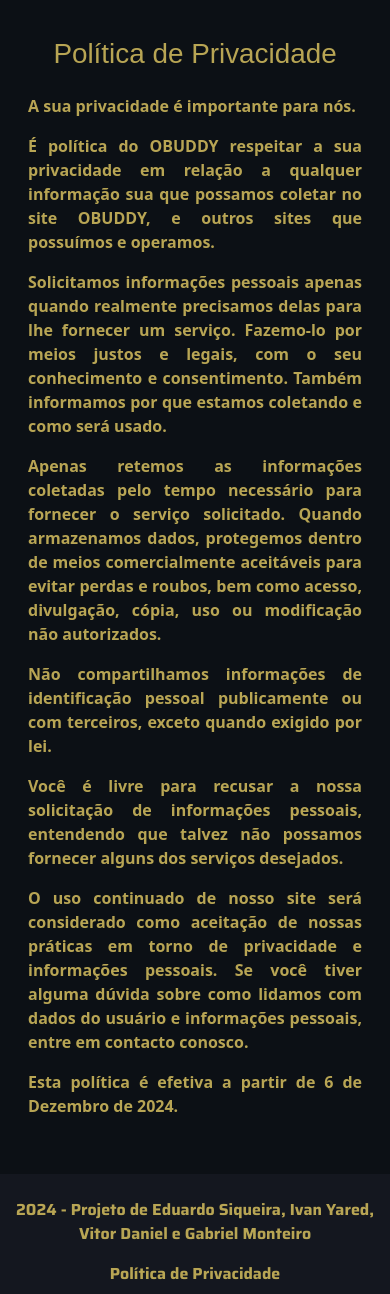
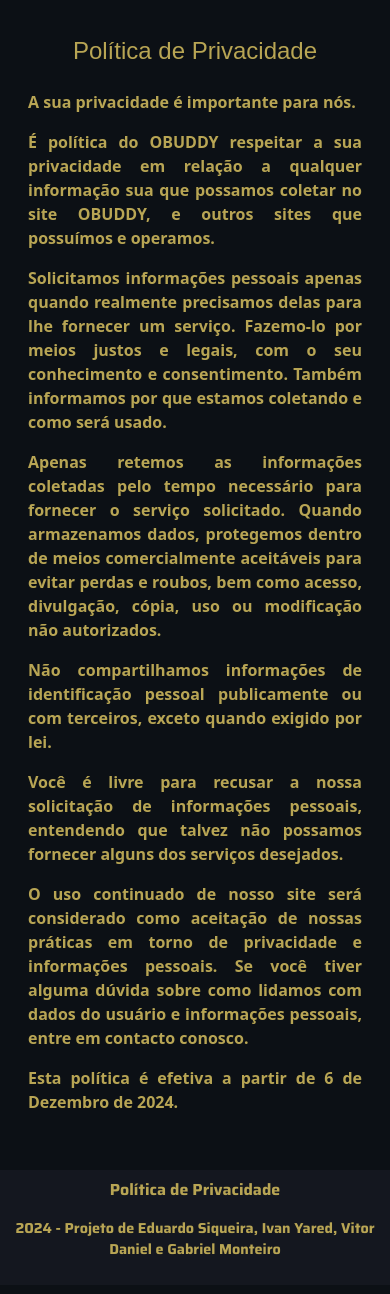
Before and after one commit to edu-siqueira/landing-page-OBUDDY, a website: page politica.html in a window 390 px wide. Shown: the part 73-1367 px from the top of the page. Drawn offline with nearby package versions, Linux system fonts and the light colour scheme; a web font is replaced by a local one.

Commit message:
Ajustes na responsividade

```diff
--- a/politica.html
+++ b/politica.html
@@ -76,8 +76,8 @@
     </section>
 
     <footer>
+      <a href="politica.html">Política de Privacidade</a>
       <p>2024 - Projeto de <a href="https://github.com/Edu-siqueira">Eduardo Siqueira</a>, <a href="https://github.com/ivan-yared">Ivan Yared</a>, <a href="https://github.com/vitor-daniel-sg">Vitor Daniel</a> e Gabriel Monteiro</p>
-      <a href="politica.html">Política de Privacidade</a>
     </footer>
   </div>
 </body>
--- a/style/oficina-style.css
+++ b/style/oficina-style.css
@@ -148,18 +148,42 @@
 }
 
 footer {
+    text-align: center;
     margin-top: 1.5rem;
+    font-family: "Saira", sans-serif;
+    font-weight: bold;
+    height: 100%;
     padding: 0.5rem;
     background-color: var(--bg-color-2);
     color: var(--font-color);
 }
 
 footer p {
-    margin-bottom: 0;
     text-align: center;
+    margin-top: 1rem;
 }
 
 footer a {
     color: var(--font-color);
     text-decoration: none;
 }
+
+  /* Media Queries for Responsiveness */
+@media (max-width: 768px) {
+    .text-section {
+        padding: 1rem;
+        font-size: 1rem;
+    }
+
+    .text-section h1 {
+        font-size: 1.5rem;
+    }
+
+    .text-section p {
+        font-size: 1rem;
+    }
+
+    footer p {
+        font-size: 0.9rem;
+    }
+}
--- a/style/politica-style.css
+++ b/style/politica-style.css
@@ -113,3 +113,23 @@
     color: var(--font-color);
     text-decoration: none;
 }
+
+  /* Media Queries for Responsiveness */
+@media (max-width: 768px) {
+    .text-section {
+        padding: 1rem;
+        font-size: 1rem;
+    }
+
+    .text-section h1 {
+        font-size: 1.5rem;
+    }
+
+    .text-section p {
+        font-size: 1rem;
+    }
+
+    footer p {
+        font-size: 0.9rem;
+    }
+}
```
Also changed, not shown: index.html (+2 -2 lines), oficina.html (+1 -0 lines), style/index-style.css (+54 -0 lines).
